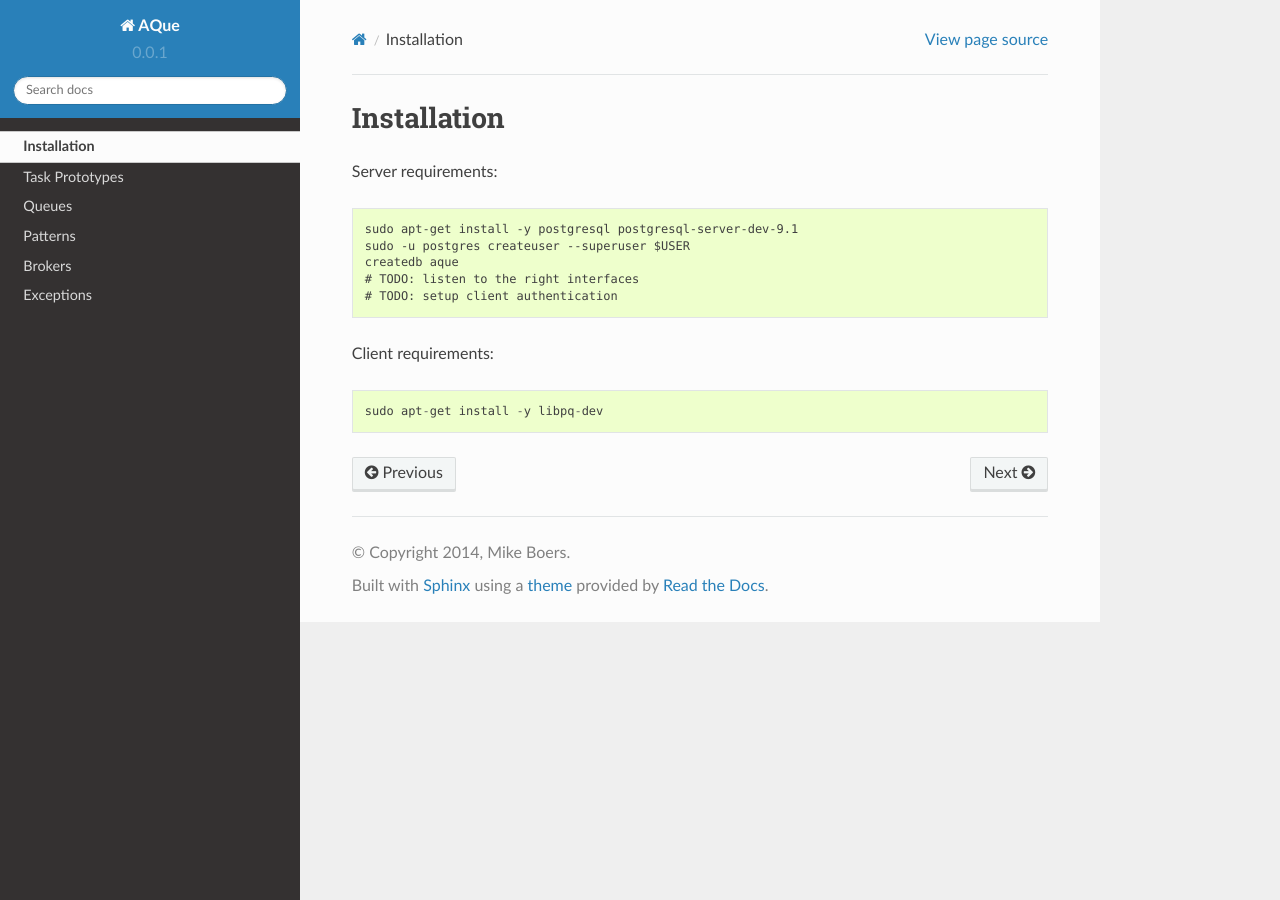
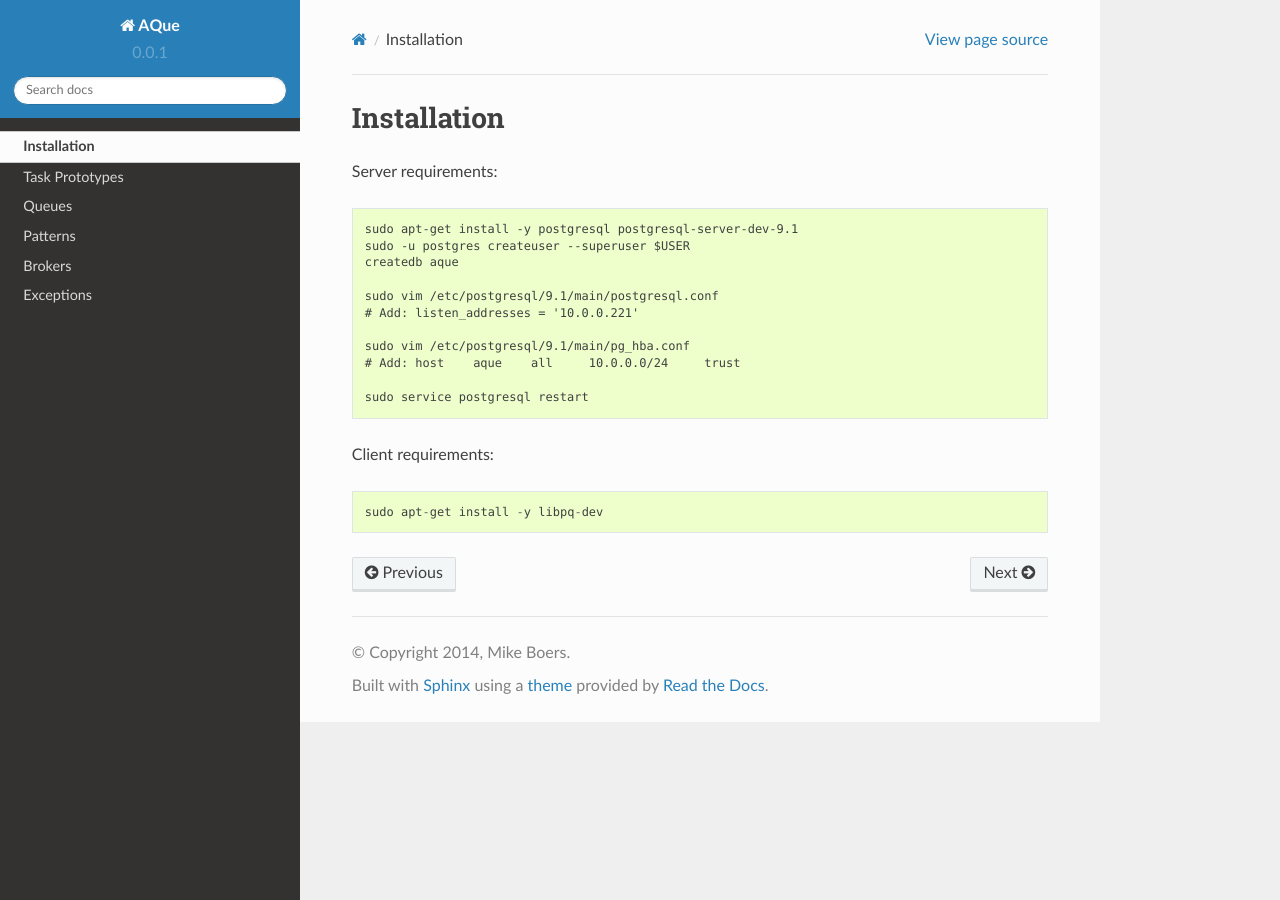
Before and after one commit to mikeboers/aque, a Sphinx documentation site: the page built from docs/installation.rst, in a window 1280 px wide. Built offline with Sphinx 7.4.7 and the Read the Docs theme 2.0.0, drawn with Linux system fonts in a browser that asks for light colours.

Commit message:
Notes, docs, and tests

```diff
--- a/docs/installation.rst
+++ b/docs/installation.rst
@@ -6,8 +6,14 @@ Server requirements::
     sudo apt-get install -y postgresql postgresql-server-dev-9.1
     sudo -u postgres createuser --superuser $USER
     createdb aque
-    # TODO: listen to the right interfaces
-    # TODO: setup client authentication
+
+    sudo vim /etc/postgresql/9.1/main/postgresql.conf
+    # Add: listen_addresses = '10.0.0.221'
+
+    sudo vim /etc/postgresql/9.1/main/pg_hba.conf
+    # Add: host    aque    all     10.0.0.0/24     trust
+
+    sudo service postgresql restart
 
 
 Client requirements::
```
Also changed, not shown: 2 other files.
